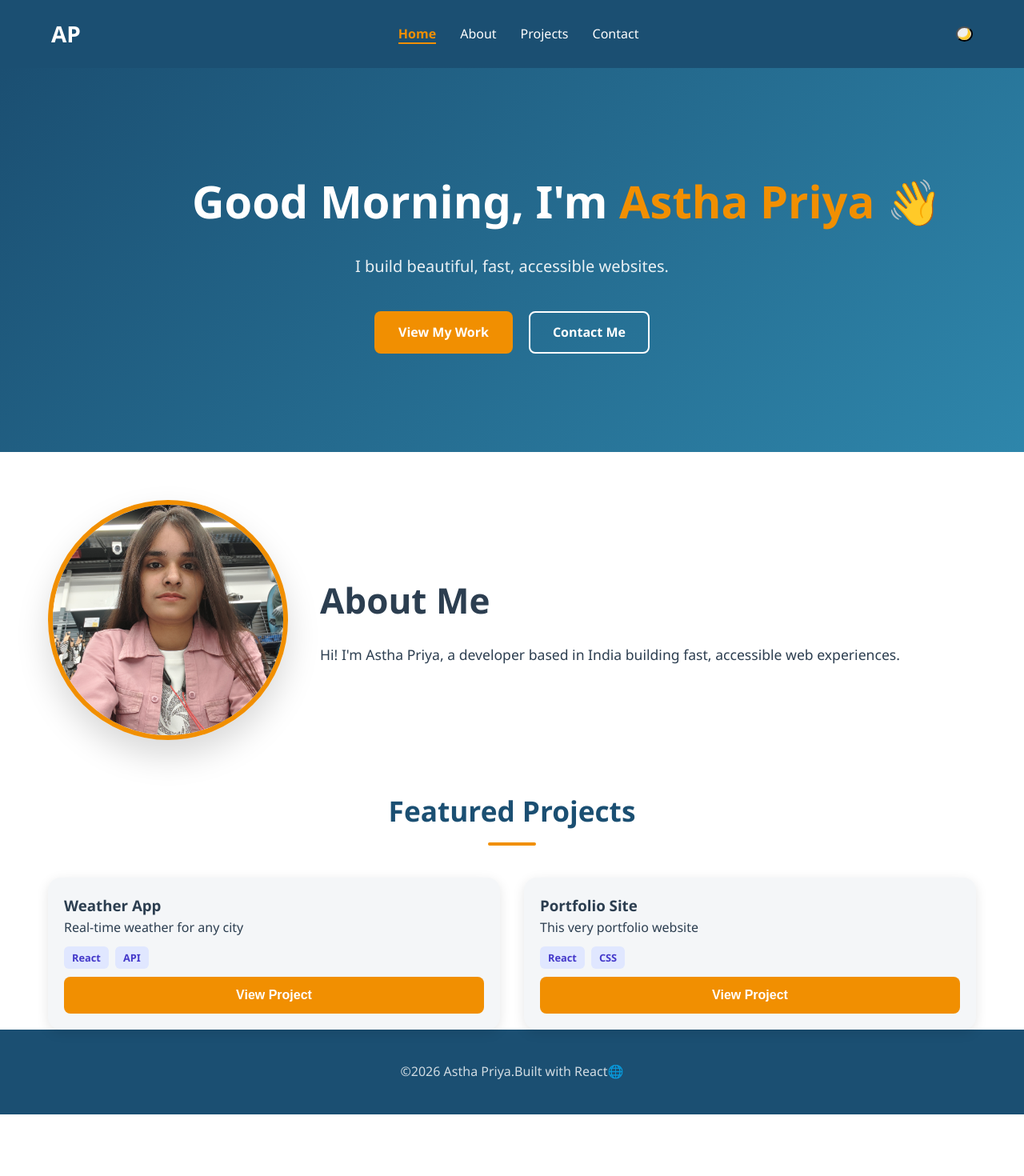
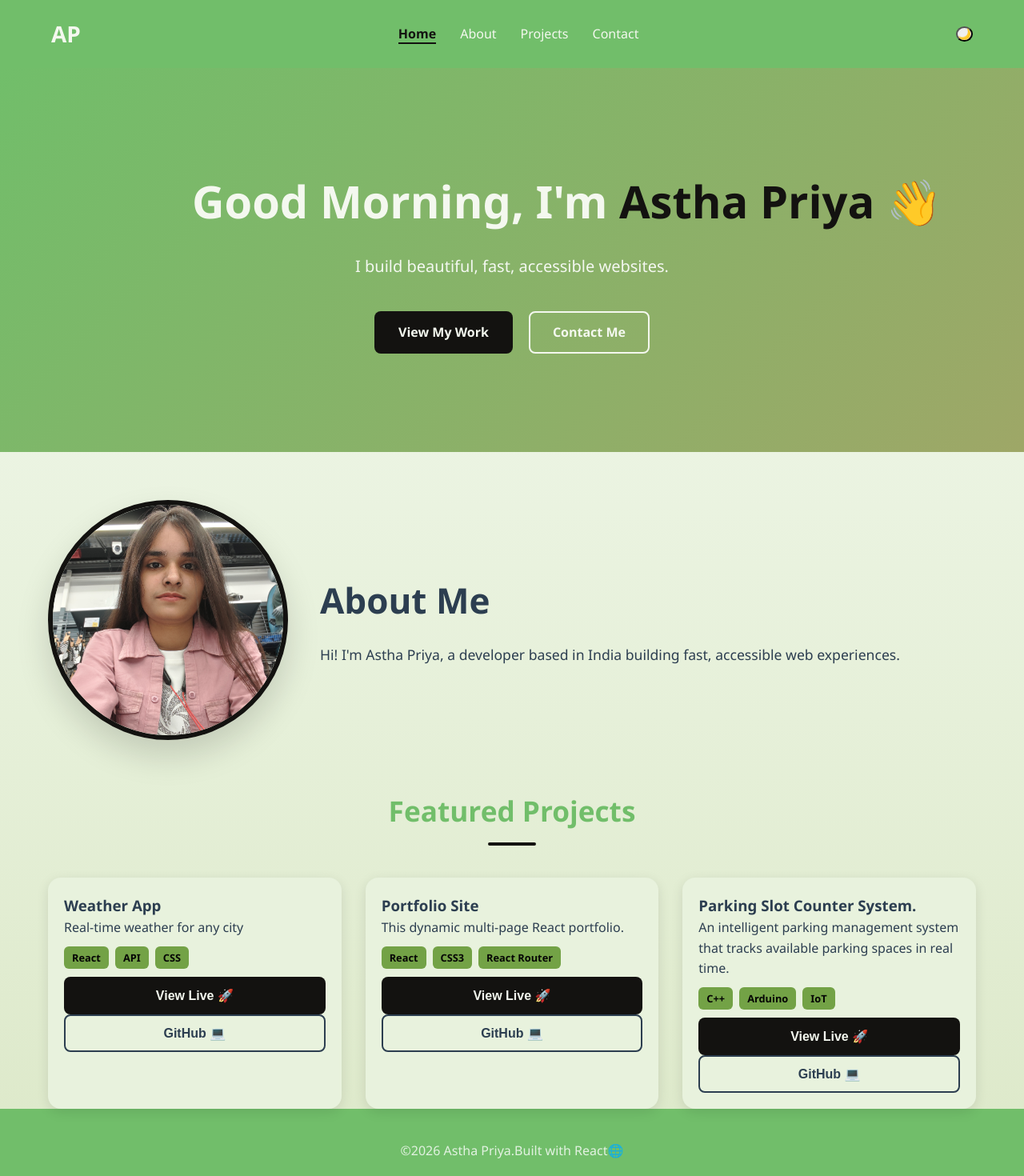
Before and after one commit to astha2082005/react-portfolio, a React (Vite) app: page / in a window 1280 px wide. Shown: the top 1470 px of the page at 80% size. Before the commit the page ends 1393 px from the top, so only its background shows below. Built offline with nearby package versions, Linux system fonts and the light colour scheme.

Commit message:
Styles_Changes

```diff
--- a/src/components/Hero/Hero.css
+++ b/src/components/Hero/Hero.css
@@ -1,7 +1,7 @@
 /* STREAMING_CHUNK:Styling the main hero section... */
 .hero-section {
 text-align: center;
-background: linear-gradient(135deg, var(--primary), #2E86AB);
+background: linear-gradient(135deg, var(--primary), #9ea767);
 color: var(--white);
 padding: 100px 5%;
 
@@ -11,8 +11,6 @@ display: flex;
 flex-direction: column;
 align-items: center;
 justify-content: center;
-
-
 }
 
 .hero-content {
--- a/src/components/ProjectCard/ProjectCard.css
+++ b/src/components/ProjectCard/ProjectCard.css
@@ -38,8 +38,8 @@
 }
 
 .tag {
-    background: #e0e7ff; /* Soft blue background */
-    color: #4338ca;      /* Dark blue text */
+    background: #73a246; /* Soft blue background */
+    color: #040404;      /* Dark blue text */
     padding: 4px 10px;
     border-radius: 6px;
     font-size: 0.8rem;
--- a/src/components/ProjectCard/ProjectCard.jsx
+++ b/src/components/ProjectCard/ProjectCard.jsx
@@ -12,7 +12,8 @@ function ProjectCard({ project }) {
                   <span key={index} className='tag'>{t}</span>
                 ))}
               </div>
-              <button className='btn btn-primary'>View Project</button>
+              <button className='btn btn-primary'>View Live 🚀</button>
+              <button className='btn btn-secondary'>GitHub 💻</button>
         </div>
       </article>
   )
--- a/src/data/projects.js
+++ b/src/data/projects.js
@@ -1,4 +1,4 @@
-export const categories = ['all', 'web', 'design'];
+export const categories = ['all', 'web', 'IOT'];
 
 export const projectsData = [
 {
@@ -6,7 +6,7 @@ id: 1,
 title: 'Weather App',
 description: 'Real-time weather for any city',
 longDesc: 'A fully responsive weather application that shows current conditions and 5-day forecasts.',
-tech: ['React', 'API'],
+tech: ['React', 'API', 'CSS'],
 category: 'web',
 featured: true,
 liveUrl: '#',
@@ -15,9 +15,9 @@ githubUrl: '#'
 {
 id: 2,
 title: 'Portfolio Site',
-description: 'This very portfolio website',
+description: 'This dynamic multi-page React portfolio.',
 longDesc: 'A multi-page React portfolio with routing, dark mode, and live GitHub stats.',
-tech: ['React', 'CSS'],
+tech: ['React', 'CSS3', 'React Router'],
 category: 'web',
 featured: true,
 liveUrl: '#',
@@ -25,11 +25,22 @@ githubUrl: '#'
 },
 {
 id: 3,
+title: 'Parking Slot Counter System.',
+description: 'An intelligent parking management system that tracks available parking spaces in real time.',
+longDesc: 'A multi-page React portfolio with routing, dark mode, and live GitHub stats.',
+tech: ['C++', 'Arduino', 'IoT'],
+category: 'IOT',
+featured: true,
+liveUrl: '#',
+githubUrl: '#'
+},
+{
+id: 4,
 title: 'Todo Manager',
 description: 'Kanban task board',
 longDesc: 'A full-featured task manager with columns and drag-and-drop support.',
 tech: ['JavaScript', 'HTML'],
-category: 'design',
+category: 'web',
 featured: false,
 liveUrl: '#',
 githubUrl: '#'
--- a/src/index.css
+++ b/src/index.css
@@ -5,23 +5,26 @@
   box-sizing: border-box;
 }
 :root{
-    --primary: #1B4F72;
-    --accent: #F18F01;
+    --primary: #71be6a;
+    --accent: #131210;
     --text: #2C3E50;
-    --light: #F4F6F8;
-    --white: #FFFFFF;
+
+    /* New background colors */
+    --light: #E8F2DD;
+    --white: #F4F8EF;
+
     --font-main: 'Segoe UI', Tahoma, Geneva, Verdana, sans-serif;
 }
 
  /* 3. Dark Mode Global Overrides */
 body[data-theme="dark"] {
-    background: #121212;
+    background: #121212e8;
     color: #f5f5f5;
 }
 /* Header */
 body[data-theme="dark"] .site-header,
 body[data-theme="dark"] .navbar {
-    background: #1a1a1a;
+    background: #201f1f9f;
 }
 
 
@@ -45,7 +48,7 @@ body[data-theme="dark"] .logo {
 
 /* Hero */
 body[data-theme="dark"] .hero-section {
-    background: linear-gradient(135deg, #111827, #1f2937);
+    background: linear-gradient(135deg, #1f2937, #1f2937);
 }
 
 
@@ -144,20 +147,20 @@ body[data-theme="dark"] label {
 
 /* Buttons */
 body[data-theme="dark"] .btn-primary {
-    background: #F18F01;
-    color: #ffffff;
+    background: #d3690d;
+    color: #ffffffe8;
 }
 
 
 body[data-theme="dark"] .btn-secondary {
-    border-color: #ffffff;
-    color: #ffffff;
+    border-color: #0a0909;
+    color: #fcfbfb;
 }
 
 
 body[data-theme="dark"] .btn-secondary:hover {
-    background: #ffffff;
-    color: #121212;
+    background: #090909;
+    color: #fcfbfb;
 }
 
 
@@ -184,11 +187,20 @@ body[data-theme="dark"] .theme-toggle {
     color: #ffffff;
     border: 1px solid #666666;
 }
-body {
+body{
     font-family: var(--font-main);
     color: var(--text);
     line-height: 1.6;
-    background-color: var(--white);
+
+    background: linear-gradient(
+        180deg,
+        #F4F8EF 0%,
+        #EDF5E5 30%,
+        #E6F0D9 60%,
+        #DCE8C8 100%
+    );
+
+    min-height: 100vh;
 }
 
 /* BUTTON */
@@ -212,14 +224,14 @@ color: var(--white);
 
 .btn-primary:hover {
 background: transparent;
-color: var(--accent);
-border-color: var(--accent);
+color: var(--black);
+border-color: var(--black);
 }
 
 .btn-secondary {
 background: transparent;
-color: var(--white);
-border-color: var(--white);
+color: var(--black);
+border-color: var(--black);
 }
 
 .btn-secondary:hover {
```
